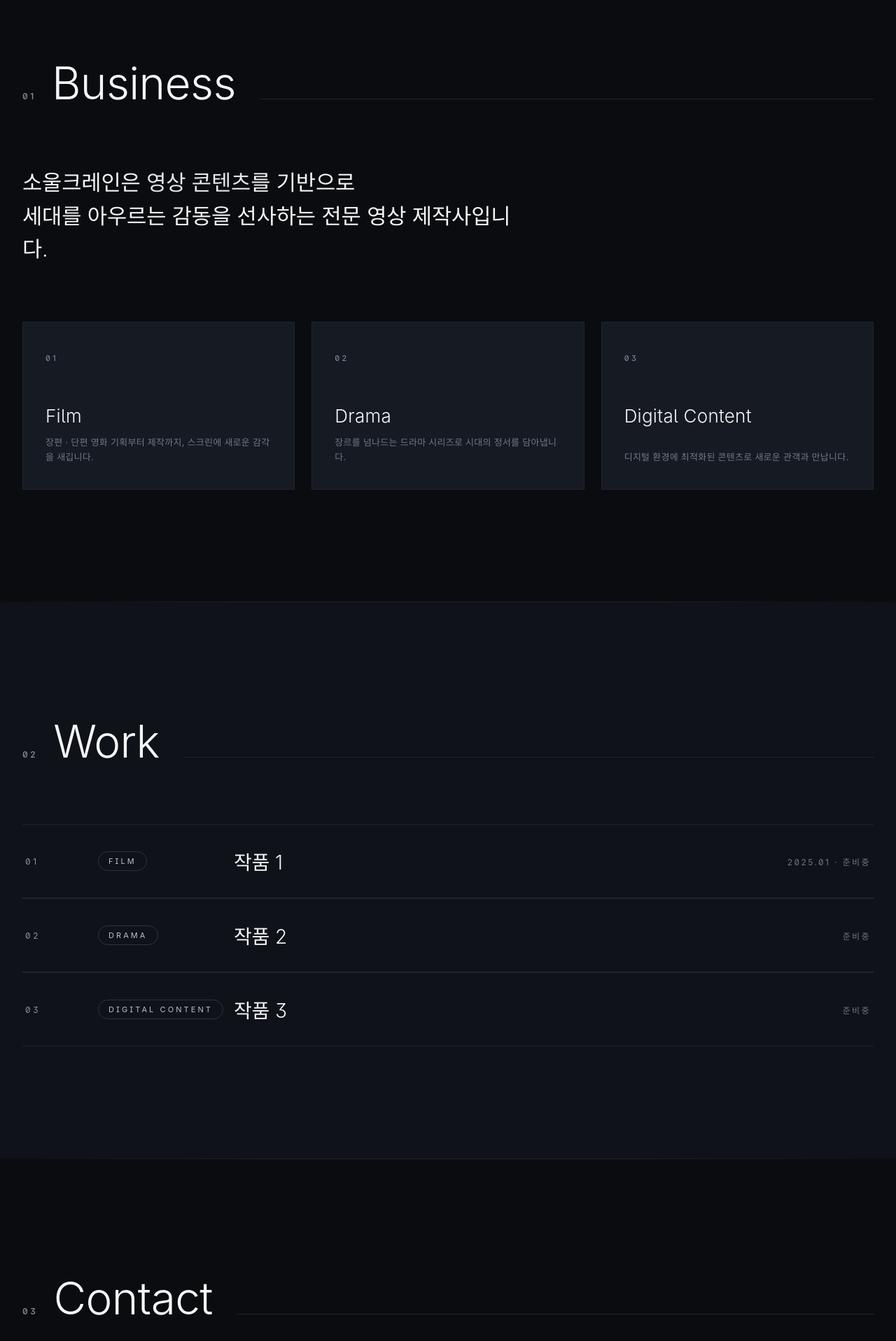
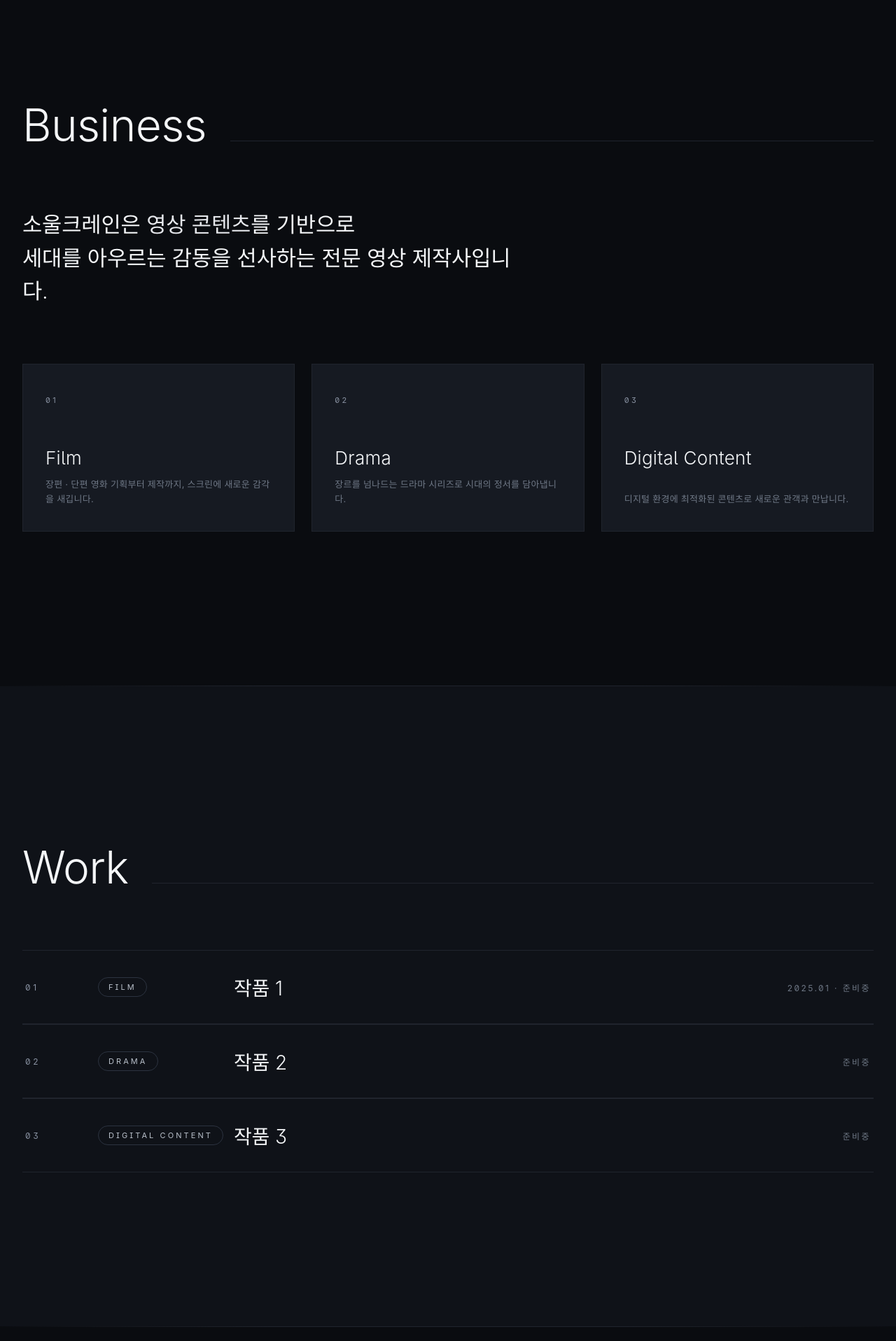
Before and after one commit to gustn0117/soulcrane, a Next.js app: page / in a window 1280 px wide. Shown: the part 880-2797 px from the top of the page at 70% size. Built offline with nearby package versions, Linux system fonts and the light colour scheme; a web font is replaced by a local one.

Commit message:
Refine layout: drop section numbers, widen section padding, Contact English headline + Tel.

```diff
--- a/app/globals.css
+++ b/app/globals.css
@@ -256,7 +256,7 @@ button {
 
 /* ========== SECTIONS ========== */
 .section {
-  padding: 160px 0;
+  padding: 220px 0;
   position: relative;
 }
 .section.alt {
@@ -676,9 +676,9 @@ button {
     border-bottom: 1px solid var(--border);
   }
   .section {
-    padding: 110px 0;
+    padding: 150px 0;
   }
   .section-head {
-    margin-bottom: 56px;
+    margin-bottom: 64px;
   }
 }
--- a/components/Business.js
+++ b/components/Business.js
@@ -24,7 +24,6 @@ export default function Business() {
       <div className="section-container">
         <Reveal variant="reveal-blur">
           <div className="section-head">
-            <span className="section-num">01</span>
             <h2 className="section-title">Business</h2>
             <span className="section-bar" />
           </div>
--- a/components/Contact.js
+++ b/components/Contact.js
@@ -1,6 +1,7 @@
 import Reveal from "./Reveal";
 
 const EMAIL = "contact@soulcrane.com";
+const TEL = "02-000-0000";
 
 // Set to "" to hide an SNS button automatically
 const SNS = {
@@ -45,7 +46,6 @@ export default function Contact() {
       <div className="section-container">
         <Reveal variant="reveal-blur">
           <div className="section-head">
-            <span className="section-num">03</span>
             <h2 className="section-title">Contact</h2>
             <span className="section-bar" />
           </div>
@@ -55,8 +55,8 @@ export default function Contact() {
           <Reveal variant="reveal">
             <div>
               <h3 className="contact-headline">
-                다음 작품을<br />
-                <span className="accent">함께</span> 만들어 보세요.
+                Next work,<br />
+                <span className="accent">together.</span>
               </h3>
               <p className="contact-sub">
                 기획, 제작, 협업 문의는 언제든 환영합니다.<br />
@@ -83,6 +83,14 @@ export default function Contact() {
                   <a href={`mailto:${EMAIL}`}>{EMAIL}</a>
                 </div>
               </div>
+              {TEL && (
+                <div className="contact-row">
+                  <div className="contact-label">Tel.</div>
+                  <div className="contact-value">
+                    <a href={`tel:${TEL.replace(/[^0-9+]/g, "")}`}>{TEL}</a>
+                  </div>
+                </div>
+              )}
               <div className="contact-row">
                 <div className="contact-label">Field</div>
                 <div className="contact-value">Film · Drama · Digital Content</div>
--- a/components/Work.js
+++ b/components/Work.js
@@ -31,7 +31,6 @@ export default function Work() {
       <div className="section-container">
         <Reveal variant="reveal-blur">
           <div className="section-head">
-            <span className="section-num">02</span>
             <h2 className="section-title">Work</h2>
             <span className="section-bar" />
           </div>
```
